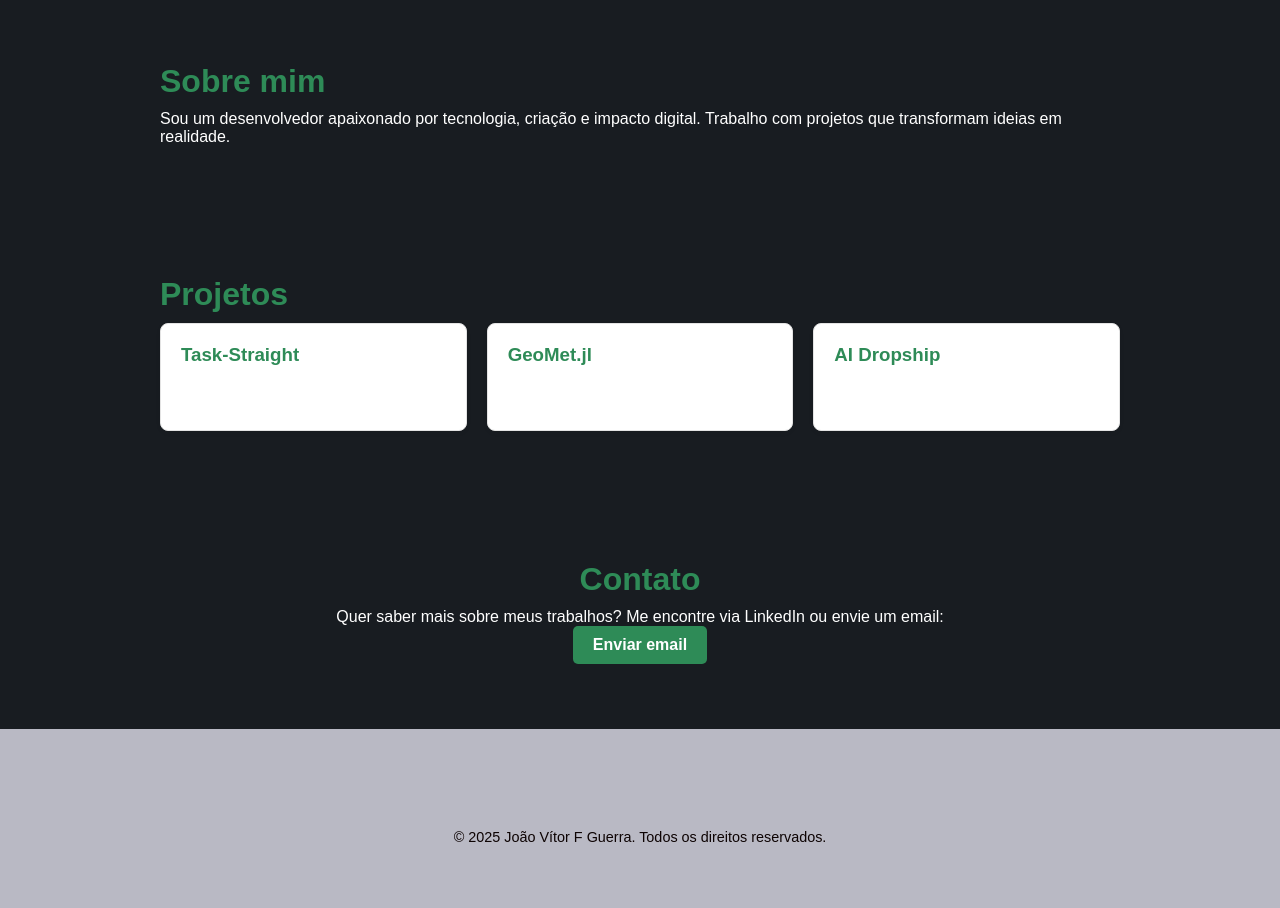
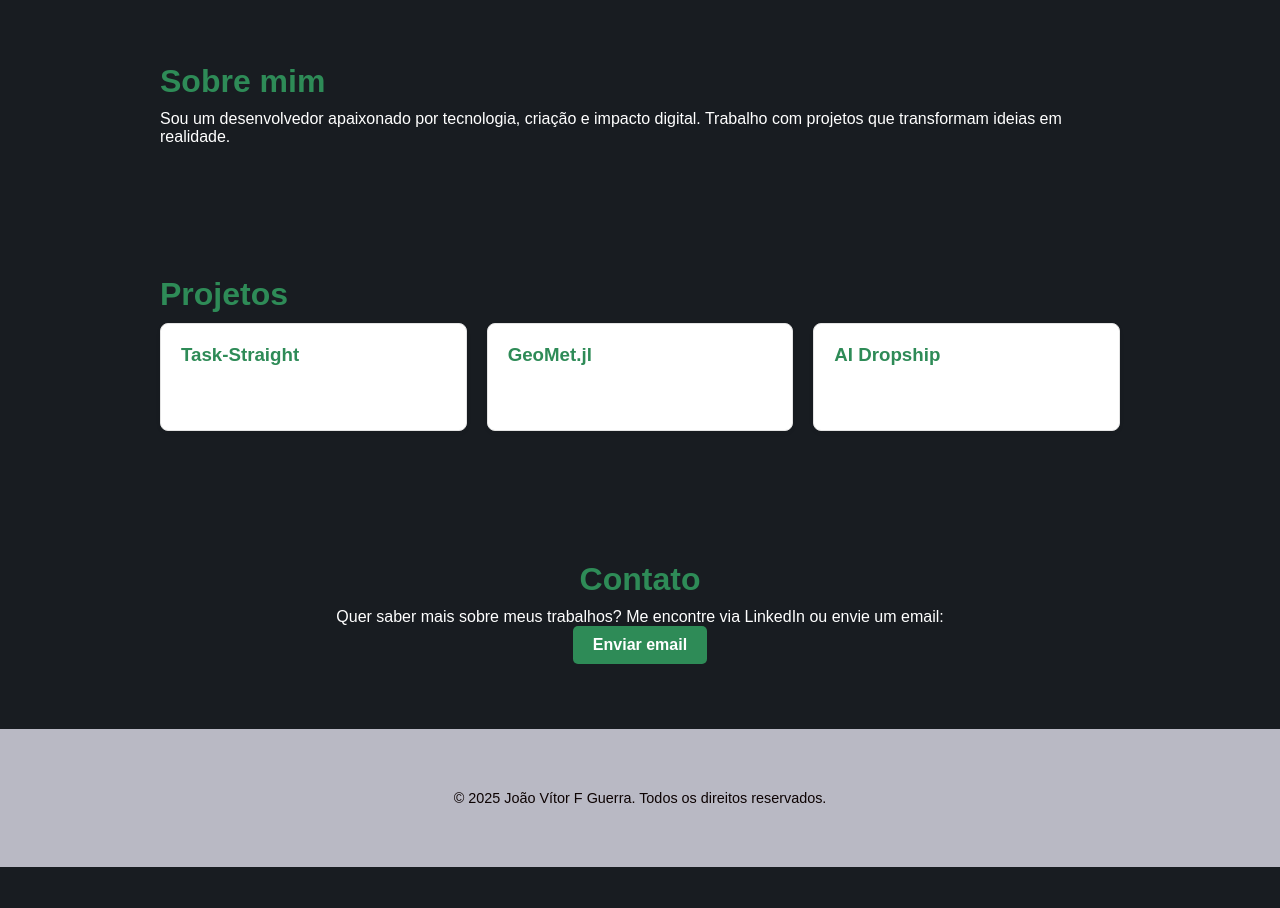
Before and after one commit to JoaoVGuerra06/Curriculojv, a plain HTML site: page index.html in a window 1280 px wide. Shown: the part 492-1400 px from the top of the page. After the commit the page ends 1359 px from the top, so only its background shows below. Drawn offline with Linux system fonts and the light colour scheme; a web font is replaced by a local one.

Commit message:
Atualizar o style.css

```diff
--- a/style.css
+++ b/style.css
@@ -108,7 +108,7 @@ footer {
   background: #b9b9c4;
   color: #0d0303;
   text-align: center;
-  padding: 40px 0;
+  padding: 1px 0;
   font-size: 0.9rem;
 }
 
```
